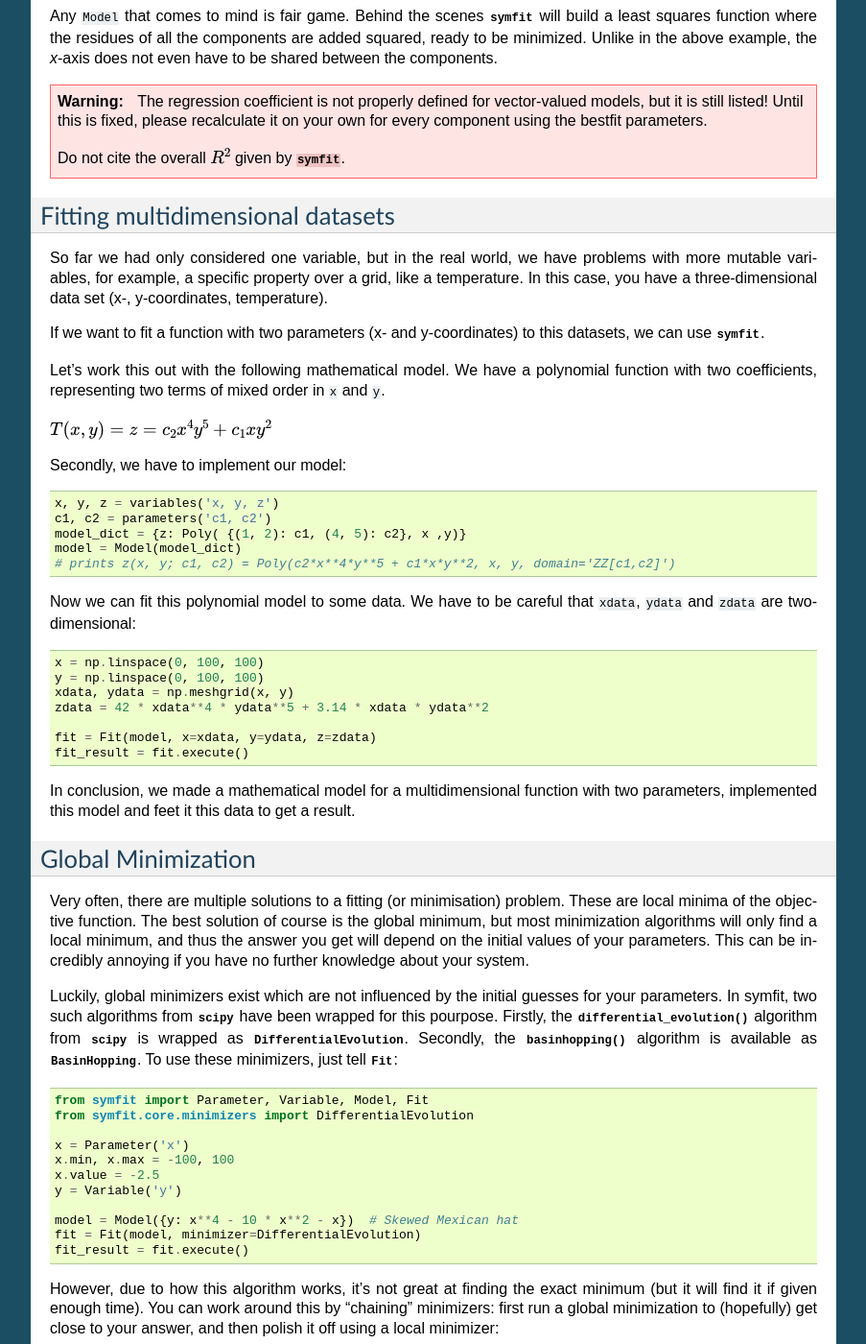
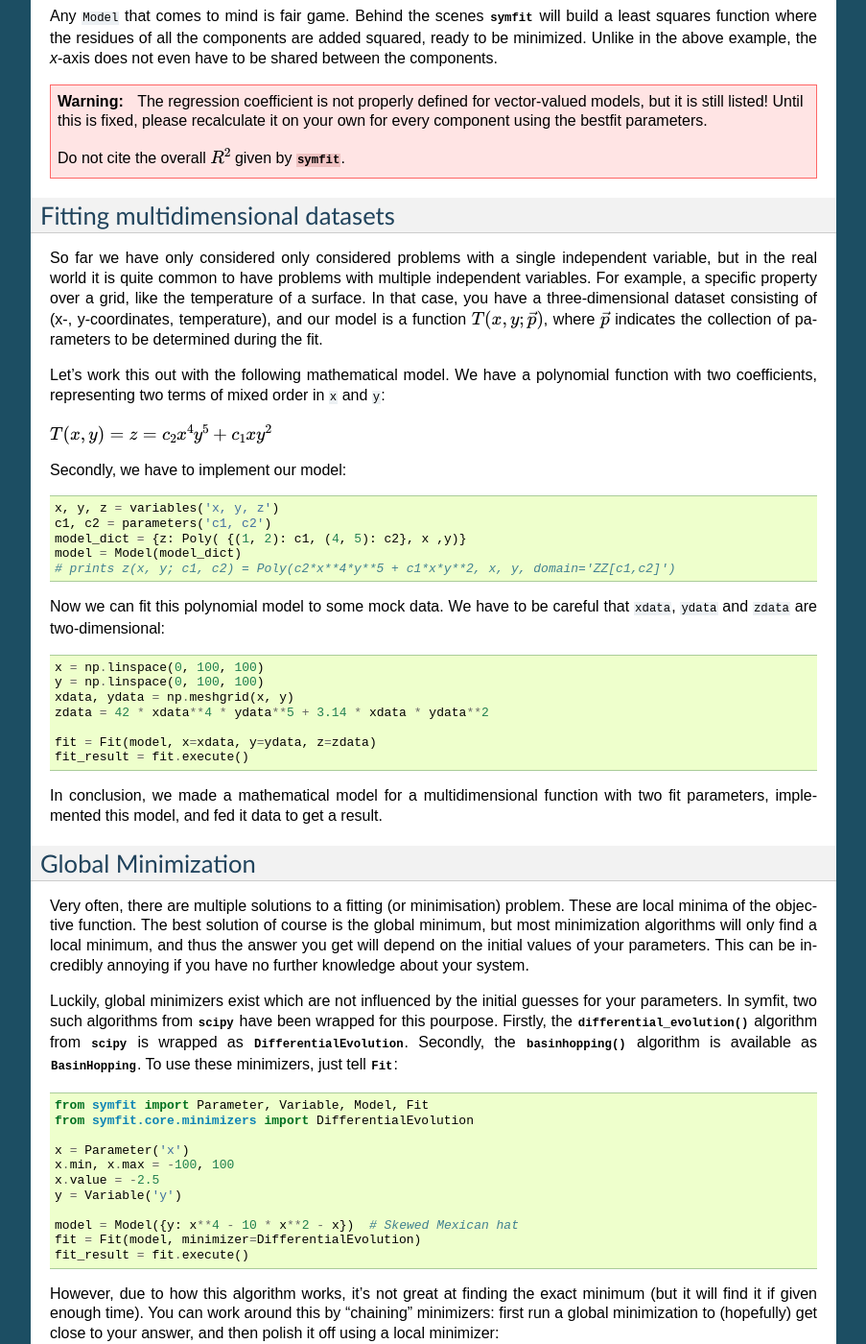
Before and after one commit to tBuLi/symfit, a Sphinx documentation site: the page built from docs/fitting_types.rst, in a window 1280 px wide and 1400 px high, scrolled down 7070 px. Shown: the whole window at 96% size, without its empty margins (198-1101 px from the left). Built offline with Sphinx 7.4.7, drawn with Linux system fonts in a browser that asks for light colours; pages that are not in the unit, such as notebooks, are missing from menus; the version number could not be read and is left out.

Commit message:
Use spaces instead of tabs Some stylistic changes to the text

```diff
--- a/docs/examples/index.rst
+++ b/docs/examples/index.rst
@@ -31,6 +31,7 @@
     :maxdepth: 1
 
     ex_bivariate_likelihood.ipynb
+    ex_multidataset_likelihood
 
 Minimizer Examples
 ------------------
--- a/docs/fitting_types.rst
+++ b/docs/fitting_types.rst
@@ -387,21 +387,21 @@
 
 Fitting multidimensional datasets
 ----------------------------------
-So far we had only considered one variable, but in the real world, we have
-problems with more mutable variables, for example, a specific property over a
-grid, like a temperature. In this case, you have a three-dimensional data set
-(x-, y-coordinates, temperature).
-
-If we want to fit a function with two parameters (x- and y-coordinates) to
-this datasets, we can use :mod:`symfit`.
+So far we have only considered only considered problems with a single
+independent variable, but in the real world it is quite common to have
+problems with multiple independent variables. For example, a specific property
+over a grid, like the temperature of a surface. In that case, you have a
+three-dimensional dataset consisting of (x-, y-coordinates, temperature), and
+our model is a function :math:`T(x, y; \vec{p})`, where :math:`\vec{p}`
+indicates the collection of parameters to be determined during the fit.
 
 Let's work this out with the following mathematical model. We have a polynomial
 function with two coefficients, representing two terms of mixed order in ``x``
-and ``y``.
+and ``y``:
 
 :math:`T(x, y) = z = c_2 x^4 y^5 + c_1 x y^2`
 
-Secondly, we have to implement our  model::
+Secondly, we have to implement our model::
 
   x, y, z = variables('x, y, z')
   c1, c2 = parameters('c1, c2')
@@ -409,8 +409,8 @@
   model = Model(model_dict)
   # prints z(x, y; c1, c2) = Poly(c2*x**4*y**5 + c1*x*y**2, x, y, domain='ZZ[c1,c2]')
 
-Now we can fit this polynomial model to some data. We have to be careful that
-``xdata``, ``ydata`` and ``zdata`` are two-dimensional::
+Now we can fit this polynomial model to some mock data. We have to be careful
+that ``xdata``, ``ydata`` and ``zdata`` are two-dimensional::
 
   x = np.linspace(0, 100, 100)
   y = np.linspace(0, 100, 100)
@@ -421,7 +421,7 @@
   fit_result = fit.execute()
 
 In conclusion, we made a mathematical model for a multidimensional function
-with two parameters, implemented this model and feet it this data
+with two fit parameters, implemented this model, and fed it data
 to get a result.
 
 Global Minimization
```
